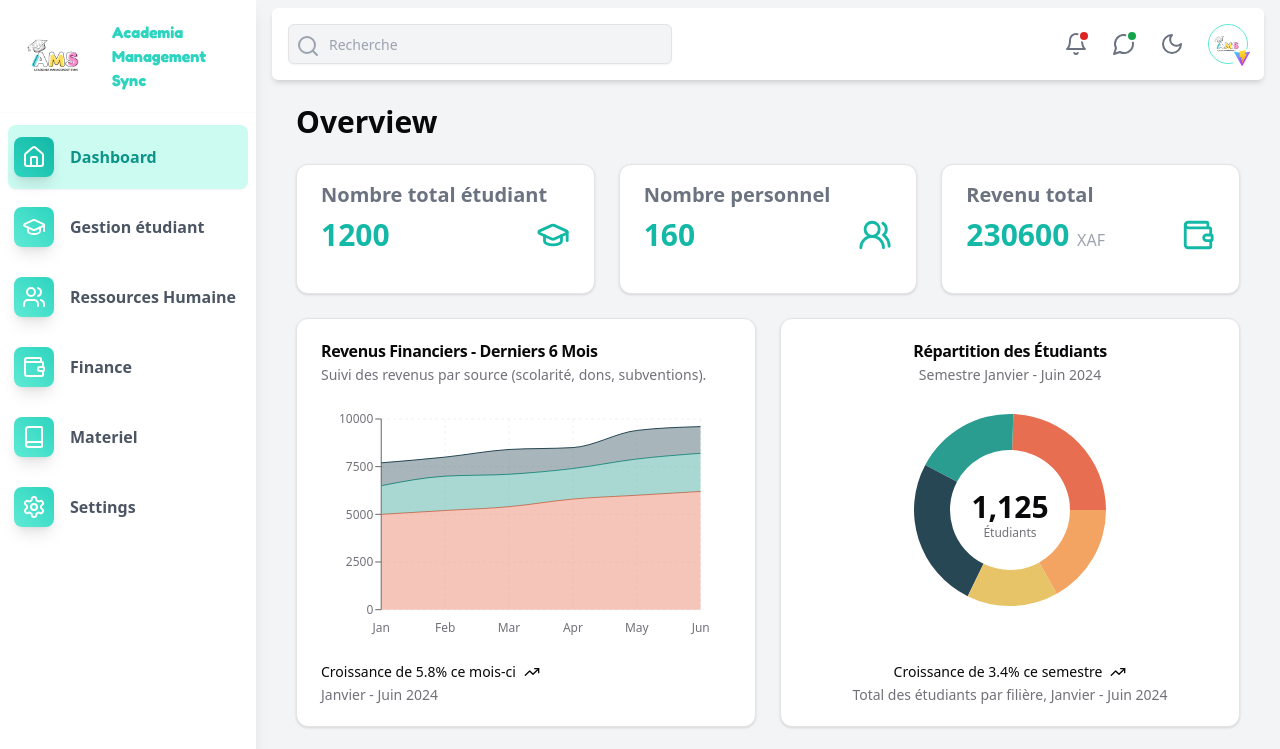
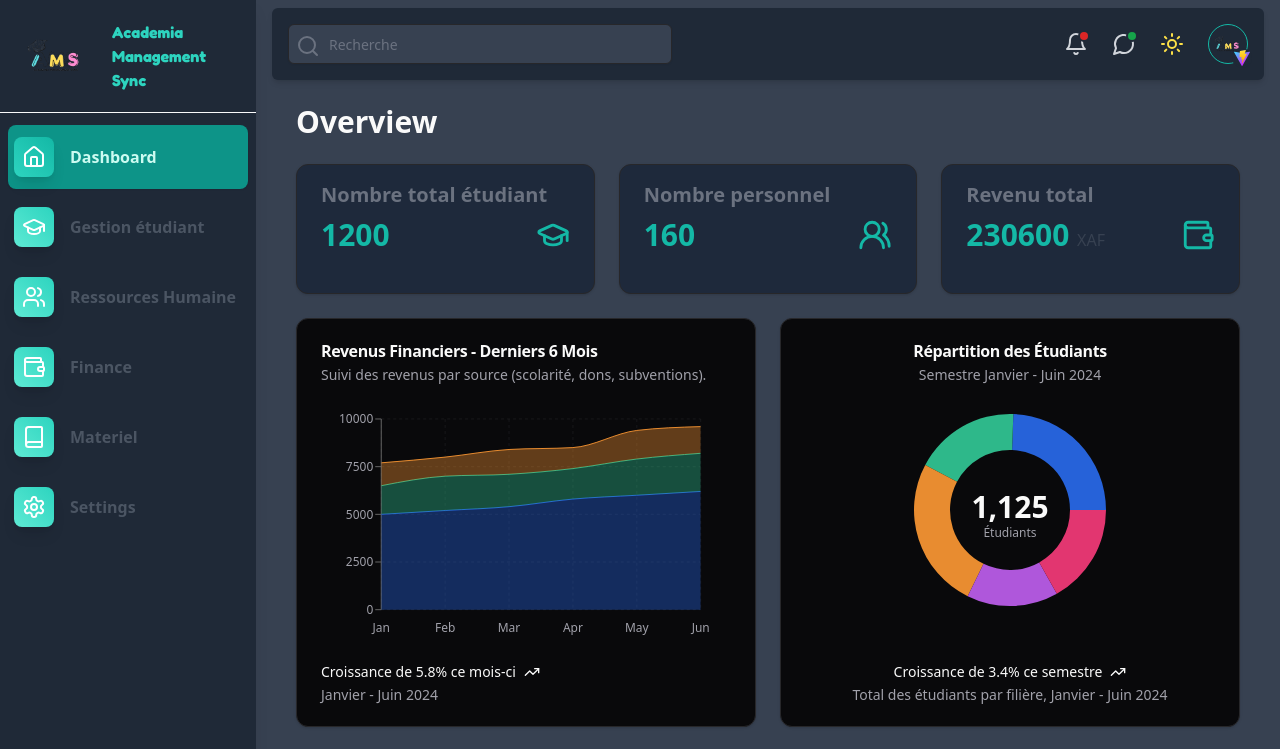
Before and after one commit to AureDulvresse/app.ams.io, a React (Vite) app: page / in a window 1280 px wide. Shown: the top 749 px of the page. Built offline with nearby package versions, Linux system fonts and the light colour scheme.

Commit message:
theme sombre updated

```diff
--- a/src/App.tsx
+++ b/src/App.tsx
@@ -1,4 +1,5 @@
 import { createBrowserRouter, RouterProvider } from "react-router-dom";
+import { ThemeProvider } from "@/components/theme-provider";
 import DashboardPage from "./pages/DashboardPage";
 import StudentPage from "./pages/modules/StudentPage";
 
@@ -16,7 +17,9 @@ const router = createBrowserRouter([
 const App = () => {
   return (
     <>
-      <RouterProvider router={router} />
+      <ThemeProvider defaultTheme="dark" storageKey="vite-ui-theme">
+        <RouterProvider router={router} />
+      </ThemeProvider>
     </>
   );
 };
--- a/src/components/common/Modal.tsx
+++ b/src/components/common/Modal.tsx
@@ -6,7 +6,6 @@ import {
   DialogFooter,
   DialogHeader,
   DialogTitle,
-  DialogTrigger,
 } from "@/components/ui/dialog";
 
 interface ModalProps {
@@ -28,10 +27,7 @@ const Modal: React.FC<ModalProps> = ({
 }) => {
   return (
     <Dialog open={isOpen} onOpenChange={onClose}>
-      <DialogTrigger asChild>
-        <Button variant="outline">Open Modal</Button>
-      </DialogTrigger>
-      <DialogContent className="sm:max-w-[425px]">
+      <DialogContent className="sm:max-w-[425px] bg-white dark:bg-slate-800">
         <DialogHeader>
           <DialogTitle>{title}</DialogTitle>
           {description && <DialogDescription>{description}</DialogDescription>}
@@ -41,7 +37,7 @@ const Modal: React.FC<ModalProps> = ({
           {footer ? (
             footer
           ) : (
-            <Button type="button" onClick={onClose}>
+            <Button type="button" onClick={onClose} className="bg-teal-500">
               Close
             </Button>
           )}
--- a/src/components/common/StatCard.tsx
+++ b/src/components/common/StatCard.tsx
@@ -17,7 +17,7 @@ const StatCard: React.FC<StatCardProps> = ({
   unity,
 }) => {
   return (
-    <Card className="py-4 hover:shadow-lg transition-shadow duration-200 ease-in-out">
+    <Card className="py-4 hover:shadow-lg transition-shadow duration-200 ease-in-out bg-white dark:bg-slate-800">
       <CardContent>
         <h3 className="text-xl text-gray-500 font-semibold mb-2">{libelle}</h3>
         <div className="flex items-center justify-between">
--- /dev/null
+++ b/src/components/mode-toggle.tsx
@@ -0,0 +1,37 @@
+import { Moon, Sun } from "lucide-react";
+
+import { Button } from "@/components/ui/button";
+import {
+  DropdownMenu,
+  DropdownMenuContent,
+  DropdownMenuItem,
+  DropdownMenuTrigger,
+} from "@/components/ui/dropdown-menu";
+import { useTheme } from "@/components/theme-provider";
+
+export function ModeToggle() {
+  const { setTheme } = useTheme();
+
+  return (
+    <DropdownMenu>
+      <DropdownMenuTrigger asChild>
+        <Button variant="outline" size="icon">
+          <Sun className="h-[1.2rem] w-[1.2rem] rotate-0 scale-100 transition-all dark:-rotate-90 dark:scale-0" />
+          <Moon className="absolute h-[1.2rem] w-[1.2rem] rotate-90 scale-0 transition-all dark:rotate-0 dark:scale-100" />
+          <span className="sr-only">Toggle theme</span>
+        </Button>
+      </DropdownMenuTrigger>
+      <DropdownMenuContent align="end">
+        <DropdownMenuItem onClick={() => setTheme("light")}>
+          Light
+        </DropdownMenuItem>
+        <DropdownMenuItem onClick={() => setTheme("dark")}>
+          Dark
+        </DropdownMenuItem>
+        <DropdownMenuItem onClick={() => setTheme("system")}>
+          System
+        </DropdownMenuItem>
+      </DropdownMenuContent>
+    </DropdownMenu>
+  );
+}
--- a/src/components/partials/Navbar.tsx
+++ b/src/components/partials/Navbar.tsx
@@ -7,9 +7,10 @@ import logo from "/logo.png"; // Logo de l'utilisateur
 import schoolLogo from "/vite.svg"; // Logo de l'école
 import { Button } from "../ui/button";
 import Modal from "../common/Modal";
+import { useTheme } from "../theme-provider";
 
 const Navbar: React.FC = () => {
-  const [isDarkMode, setIsDarkMode] = useState(false);
+  const { theme, setTheme } = useTheme();
   const [isNotificationsOpen, setIsNotificationsOpen] = useState(false);
   const [isMessagesOpen, setIsMessagesOpen] = useState(false);
   const [selectedNotification, setSelectedNotification] = useState<
@@ -29,8 +30,7 @@ const Navbar: React.FC = () => {
   ]);
 
   const toggleTheme = () => {
-    setIsDarkMode(!isDarkMode);
-    document.body.classList.toggle("dark-mode", !isDarkMode);
+    setTheme(theme === "light" ? "dark" : "light");
   };
 
   const toggleNotifications = () => {
@@ -101,7 +101,7 @@ const Navbar: React.FC = () => {
 
           {/* Toggle du thème sombre */}
           <div className="cursor-pointer" onClick={toggleTheme}>
-            {isDarkMode ? (
+            {theme === "dark" ? (
               <Sun className="text-yellow-300" size={24} />
             ) : (
               <Moon className="text-gray-500 dark:text-gray-300" size={24} />
@@ -180,9 +180,7 @@ const Navbar: React.FC = () => {
                 key={index}
                 className="relative flex items-center justify-between bg-gray-100 dark:bg-gray-700 px-4 py-2 rounded-lg shadow-sm hover:bg-teal-50 dark:hover:bg-teal-900 transition-all"
               >
-                <span
-                  className="text-gray-600 dark:text-gray-300 cursor-pointer"
-                >
+                <span className="text-gray-600 dark:text-gray-300 cursor-pointer">
                   {message}
                 </span>
                 <button
@@ -207,7 +205,12 @@ const Navbar: React.FC = () => {
           description="Here are the details of the selected notification."
           content={<p>{selectedNotification}</p>}
           footer={
-            <Button onClick={() => setSelectedNotification(null)}>Close</Button>
+            <Button
+              onClick={() => setSelectedNotification(null)}
+              className="bg-teal-500 border-teal-400 hover:bg-teal-400"
+            >
+              Close
+            </Button>
           }
         />
       )}
--- /dev/null
+++ b/src/components/theme-provider.tsx
@@ -0,0 +1,74 @@
+import { createContext, useContext, useEffect, useState } from "react";
+
+type Theme = "dark" | "light" | "system";
+
+type ThemeProviderProps = {
+  children: React.ReactNode;
+  defaultTheme?: Theme;
+  storageKey?: string;
+};
+
+type ThemeProviderState = {
+  theme: Theme;
+  setTheme: (theme: Theme) => void;
+};
+
+const initialState: ThemeProviderState = {
+  theme: "system",
+  setTheme: () => null,
+};
+
+const ThemeProviderContext = createContext<ThemeProviderState>(initialState);
+
+export function ThemeProvider({
+  children,
+  defaultTheme = "system",
+  storageKey = "vite-ui-theme",
+  ...props
+}: ThemeProviderProps) {
+  const [theme, setTheme] = useState<Theme>(
+    () => (localStorage.getItem(storageKey) as Theme) || defaultTheme
+  );
+
+  useEffect(() => {
+    const root = window.document.documentElement;
+
+    root.classList.remove("light", "dark");
+
+    if (theme === "system") {
+      const systemTheme = window.matchMedia("(prefers-color-scheme: dark)")
+        .matches
+        ? "dark"
+        : "light";
+
+      root.classList.add(systemTheme);
+      return;
+    }
+
+    root.classList.add(theme);
+  }, [theme]);
+
+  const value = {
+    theme,
+    setTheme: (theme: Theme) => {
+      localStorage.setItem(storageKey, theme);
+      setTheme(theme);
+    },
+  };
+
+  return (
+    <ThemeProviderContext.Provider {...props} value={value}>
+      {children}
+    </ThemeProviderContext.Provider>
+  );
+}
+
+// eslint-disable-next-line react-refresh/only-export-components
+export const useTheme = () => {
+  const context = useContext(ThemeProviderContext);
+
+  if (context === undefined)
+    throw new Error("useTheme must be used within a ThemeProvider");
+
+  return context;
+};
--- a/src/pages/DashboardPage.tsx
+++ b/src/pages/DashboardPage.tsx
@@ -8,7 +8,7 @@ const DashboardPage : React.FC = () => {
   return (
     <div className="flex min-h-screen">
       <Sidebar />
-      <div className="flex-1 flex flex-col px-4 py-2 bg-gray-100 ml-64">
+      <div className="flex-1 flex flex-col px-4 py-2 bg-slate-50 dark:bg-gray-700 ml-64">
         <Navbar />
         <main className="flex-1">
           <Dashboard />
```
